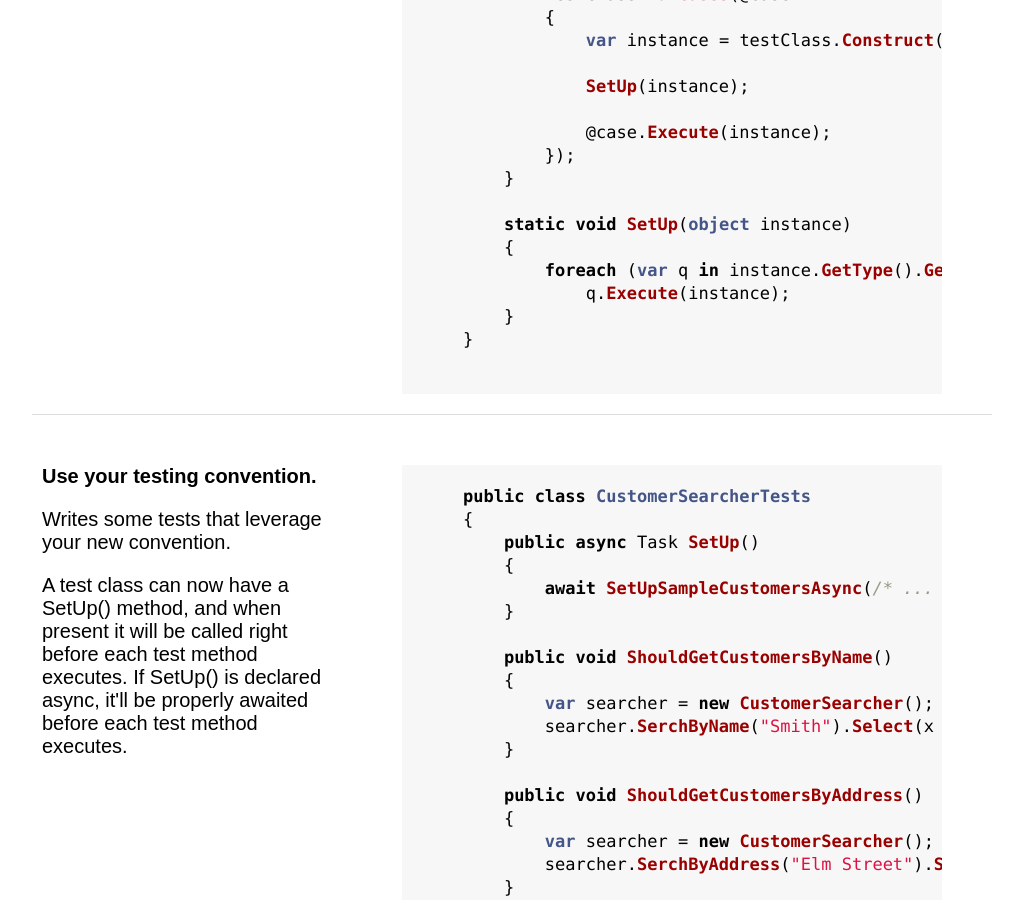
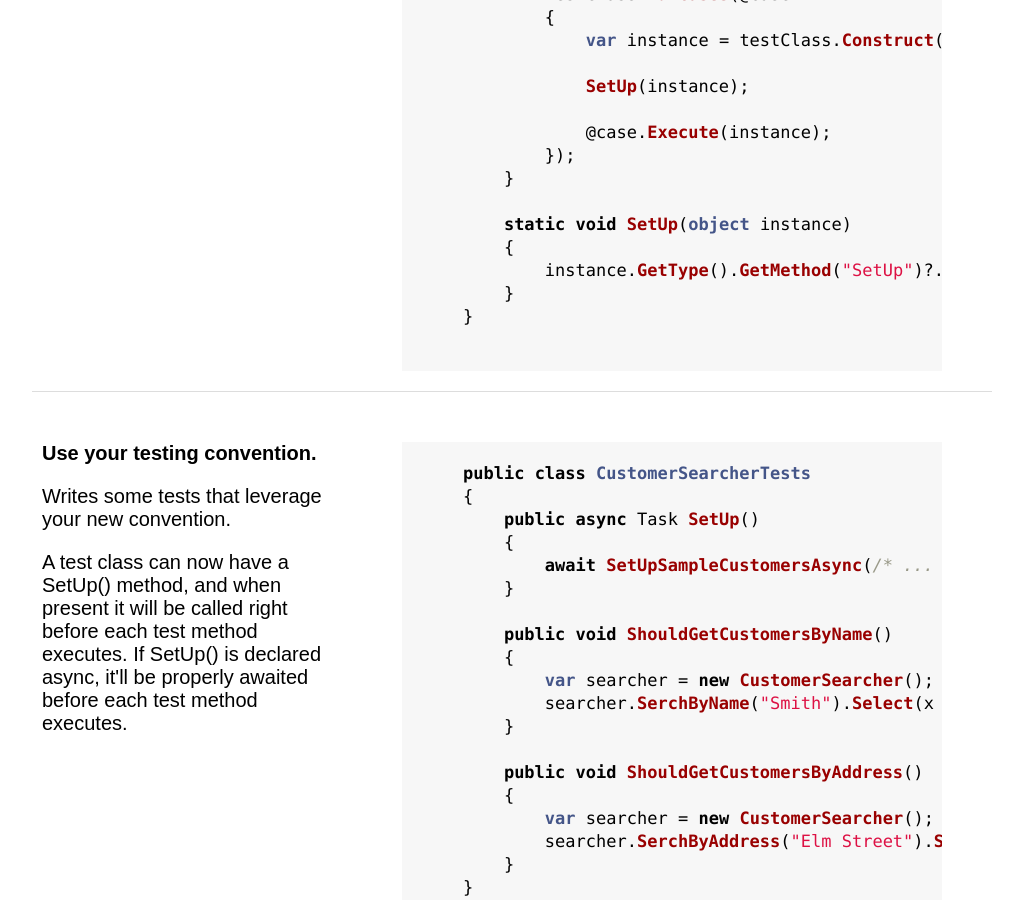
Before and after one commit to fixie/fixie.github.io, a Jekyll site: the page built from index.html, in a window 1280 px wide and 900 px high, scrolled down 1501 px. Shown: the whole window, without its empty margins (128-1151 px from the left). Built offline with Jekyll 4.4.1, drawn with Linux system fonts in a browser that asks for light colours.

Commit message:
Update index.html

```diff
--- a/index.html
+++ b/index.html
@@ -87,8 +87,7 @@ title: Fixie
 
         static void SetUp(object instance)
         {
-            foreach (var q in instance.GetType().GetMethods().Where(x => x.Name == "SetUp"))
-                q.Execute(instance);
+            instance.GetType().GetMethod("SetUp")?.Execute(instance);
         }
     }
     {% endhighlight %}
```
